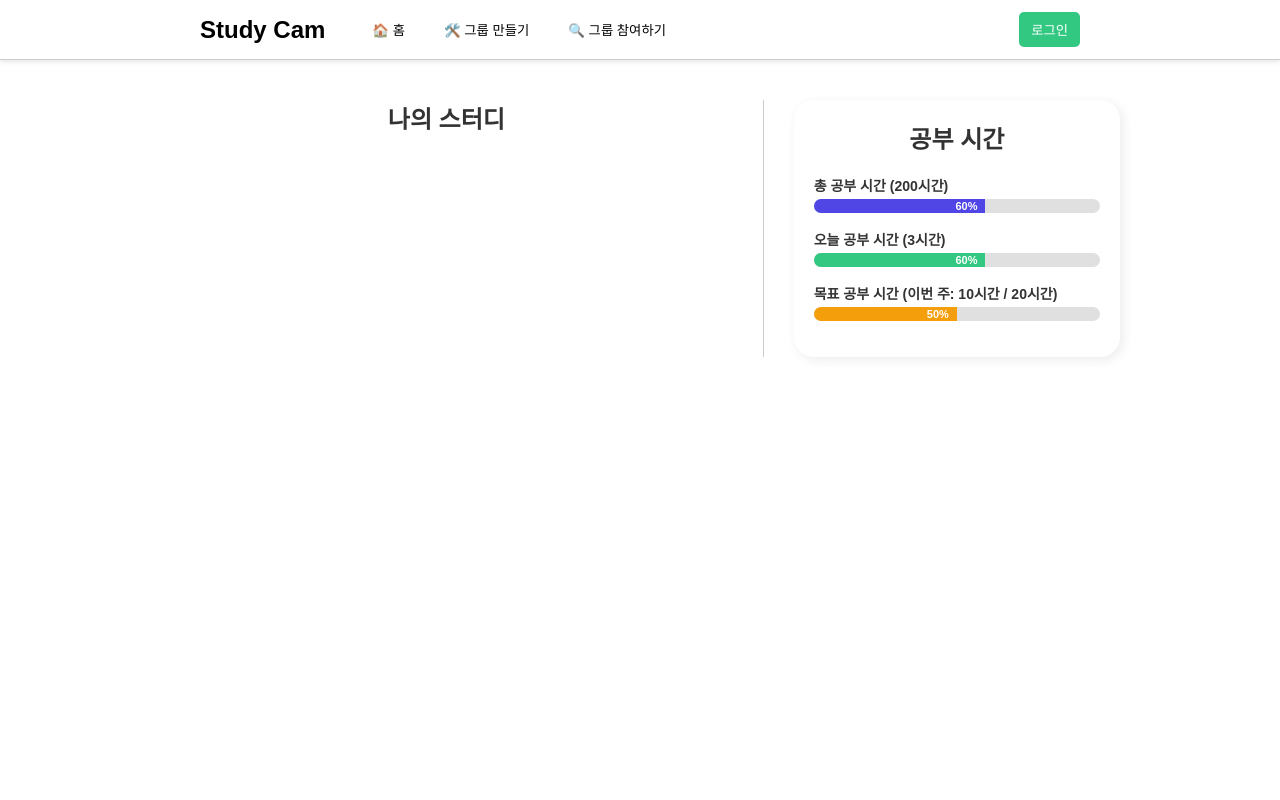
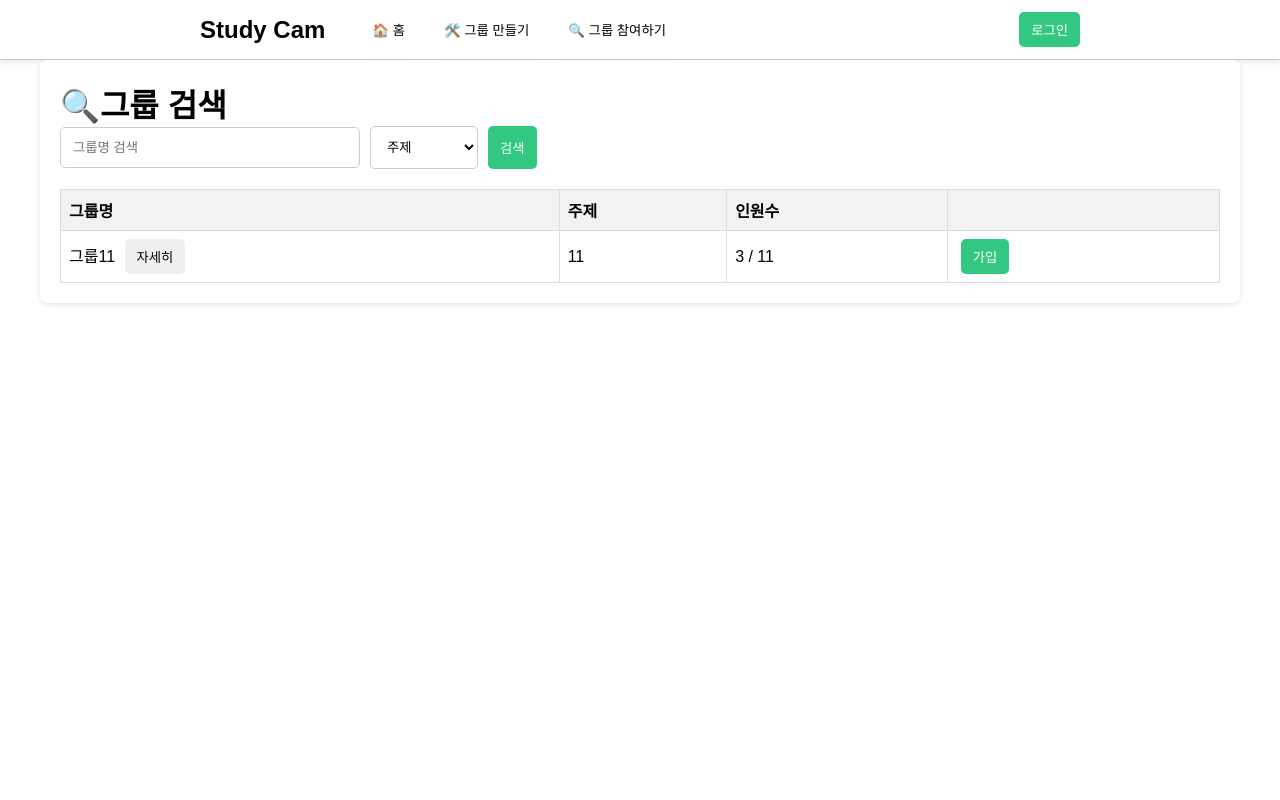
Before and after one commit to ggam9/PBL2, a Flask app: template templates/my_page.html in a window 1280 px wide. Run offline with Flask 3, Linux system fonts and the light colour scheme; the template is opened without the code that fills it: values that come from a table or form of the project are taken from there, others are empty; parts of the project's set-up code (start-up, migrations or seed data) failed here and were passed over.

Commit message:
my_page.html

```diff
--- a/templates/my_page.html
+++ b/templates/my_page.html
@@ -1,218 +1,217 @@
 {% extends "base.html" %}
 
-{% block title %}마이페이지{% endblock %}
+{% block title %}그룹 검색{% endblock %}
 
 {% block content %}
+<!DOCTYPE html>
+<html lang="ko">
+<head>
+  <meta charset="UTF-8">
+  <meta name="viewport" content="width=device-width, initial-scale=1.0"/>
+  <title>🔍그룹 검색</title>
   <style>
+    * {
+      margin: 0;
+      padding: 0;
+      box-sizing: border-box;
+      font-family: Arial, sans-serif;
+    }
+
     body {
-        font-family: Arial, sans-serif;
-        margin: 0;
+      height: 100vh;
+      flex-direction: column;
       background-color: #fff;
     }
 
-    .container {
-        max-width: 1000px;
-        margin: 40px auto;
-        padding: 0 20px;
+    .topbar {
+      background: #fff;
+      padding: 0 200px;
       display: flex;
-        gap: 20px;
+      justify-content: space-between;
+      align-items: center;
+      box-shadow: 0 2px 5px rgba(0, 0, 0, 0.1);
+      height: 60px;
+      border-bottom: 1px solid #ccc;
     }
 
-    .left-panel {
-        flex: 2;
-    }
-    .separator {
-        width: 1px;
-        background-color: #ccc;
-        margin: 0 10px;
-    }
-    .right-panel {
-        flex: 1;
-        background-color: white;
-        border-radius: 20px;
-        box-shadow: 3px 3px 12px rgba(0, 0, 0, 0.08);
-        padding: 20px;
-        display: flex;
-        flex-direction: column;
-        justify-content: flex-start;
+    .topbar a {
+      font-size: 22px;
+      font-weight: bold;
+      color: #000;
+      text-decoration: none;
     }
 
-    .panel-header {
-        text-align: center;
+    .container {
+  width: 100%; /* 전체 너비 사용 */
+  max-width: 1200px; /* 최대 너비 설정 */
+  margin: 0 auto; /* 중앙 정렬 */
+  padding: 20px; /* 적절한 패딩 설정 */
+  background-color: #fff;
+  box-shadow: 0 2px 5px rgba(0, 0, 0, 0.1);
+  border-radius: 8px;
+}
+
+    .search-box {
+      display: flex;
+      align-items: center;
       margin-bottom: 20px;
     }
 
-    .panel-header h3 {
-        font-size: 24px;
-        font-weight: bold;
-        color: #333;
+    .search-box input {
+      padding: 12px;
+      margin-right: 10px;
+      border: 1px solid #ccc;
+      border-radius: 5px;
+      width: 100%;
+      max-width: 300px;
+      background: #fff;
     }
 
-    .card-grid {
-        display: grid;
-        grid-template-columns: repeat(auto-fill, minmax(300px, 1fr));
-        gap: 20px;
+    .search-box select {
+      padding: 12px;
+      margin-right: 10px;
+      border: 1px solid #ccc;
+      border-radius: 5px;
+      background: #fff;
     }
 
-    .card-box {
-        background-color: white;
-        border-radius: 20px;
-        box-shadow: 3px 3px 12px rgba(0, 0, 0, 0.08);
-        transition: transform 0.2s, box-shadow 0.2s;
+    .search-box button {
+      padding: 12px;
+      background: #32c882;
+      border: none;
+      border-radius: 5px;
+      color: white;
       cursor: pointer;
-        overflow: hidden;
-        display: flex;
-        flex-direction: column;
     }
 
-    .card-box:hover {
-        transform: translateY(-5px);
-        box-shadow: 5px 5px 18px rgba(0, 0, 0, 0.12);
+    .search-box button:hover {
+      background-color: #28a874;
+      transition: 0.2s;
     }
 
-    .card-content {
-        padding: 20px;
-        flex: 1;
-        display: flex;
-        flex-direction: column;
-        justify-content: space-between;
+    .table {
+      width: 100%;
+      border-collapse: collapse;
+      margin-top: 20px;
     }
 
-    .card-title {
-        font-size: 20px;
-        font-weight: bold;
-        color: #333;
-        margin-bottom: 10px;
+    .table th, .table td {
+      border: 1px solid #ddd;
+      padding: 8px;
+      text-align: left;
     }
 
-    .card-desc {
-        font-size: 14px;
-        color: #666;
-        margin-bottom: 8px;
+    .table th {
+      background-color: #f2f2f2;
     }
 
-    .card-btn {
-        align-self: flex-start;
-        padding: 10px 20px;
-        background-color: #32c882;
-        color: white;
+    .btn {
+      padding: 8px 12px;
       border: none;
-        border-radius: 8px;
-        font-weight: bold;
-        text-decoration: none;
-        transition: background-color 0.2s;
+      border-radius: 5px;
+      cursor: pointer;
+      margin: 0 5px;
     }
 
-    .card-btn:hover {
-        background-color: #206f4a;
-    }
-
-    .stats {
-        flex: 1;
-    }
-
-    .stats h4 {
-        font-size: 18px;
-        margin-bottom: 10px;
-        color: #333;
-    }
-
-    .stats p {
-        font-size: 14px;
-        margin-bottom: 16px;
-        color: #666;
-    }
-
-    .set-btn {
-        padding: 12px;
+    .btn-primary {
       background-color: #32c882;
-        color: white;
-        border: none;
-        border-radius: 8px;
-        font-weight: bold;
-        text-align: center;
-        text-decoration: none;
-        transition: background-color 0.2s;
-    }
-
-    .set-btn:hover {
-        background-color: #206f4a;
-    }
-    .study-info {
-        flex: 2;
-        min-width: 200px;
-    }
-    .progress-title {
-        font-size: 14px;
-        font-weight: bold;
-        margin-bottom: 4px;
-        color: #333;
-    }
-
-    .progress-bar {
-        width: 100%;
-        background-color: #e0e0e0;
-        border-radius: 10px;
-        overflow: hidden;
-        margin-bottom: 16px;
-        height: 14px;
-    }
-
-    .progress-fill {
-        height: 100%;
-        text-align: right;
-        padding-right: 8px;
-        line-height: 14px;
-        font-size: 11px;
-        font-weight: bold;
       color: white;
     }
 
-    .bar-total { background-color: #4f46e5; }
-    .bar-today { background-color: #32c882; }
-    .bar-goal { background-color: #f59e0b; }
+    .btn-secondary {
+      background-color: #f2f2f2;
+      color: black;
+    }
+
+    .btn-danger {
+      background-color: #f44336;
+      color: white;
+    }
+
+    .btn-success {
+      background-color: #32c882;
+      color: white;
+    }
+    .btn-success:hover{
+      background-color: #28a874;
+      transition: 0.2s;
+    }
   </style>
+</head>
+<body>
+  <div class="container">
+    <h1>🔍그룹 검색</h1>
+    <!-- 검색 박스 및 필터 추가 -->
+    <div class="search-box">
+      <input type="text" id="search-keyword" placeholder="그룹명 검색">
+      <select id="topic-filter">
+        <option value="">주제</option>
+        <option value="프로그래밍">프로그래밍</option>
+        <option value="언어">언어</option>
+        <option value="자격증">자격증</option>
+      </select>
+      <button onclick="filterGroups()">검색</button>
+    </div>
 
-<div class="container">
-    <div class="left-panel">
-        <div class="panel-header">
-            <h3>나의 스터디</h3>
+    <div class="mt-4">
+      <table class="table">
+        <thead>
+          <tr>
+            <th>그룹명</th>
+            <th>주제</th>
+            <th>인원수</th>
+            <th></th>
+          </tr>
+        </thead>
+        <tbody id="group-list">
+          {% for post in posts %}
+          <tr>
+            <td>
+              <span>{{ post.title }}</span>
+              <button class="btn btn-link" onclick="toggleDetails({{ post.id }})">자세히</button>
+              <div id="details-{{ post.id }}" class="details" style="display: none;">
+                <p>소개글: {{ post.content }}</p>
               </div>
-        <div class="card-grid">
-            {% for pu in joined_posts %}
-            <div class="card-box" onclick="location.href='{{ url_for('group_page', post_id=pu.post.id) }}'">
-                <div class="card-content">
-                    <div>
-                        <div class="card-title">{{ pu.post.title }}</div>
-                        <div class="card-desc">인원 수: {{ pu.post.member_count }}명</div>
-                        <div class="card-desc">주제: {{ pu.post.subject }}</div>
-                    </div>
-                    <a href="{{ url_for('group_page', post_id=pu.post.id) }}" class="card-btn">바로 가기</a>
+            </td>
+            <td>{{ post.topic }}</td>
+            <td>{{ post.participants|length }} / {{ post.max_participants }}</td>
+            <td>
+              <form action="{{ url_for('join_post', post_id=post.id) }}" method="post" style="display:inline;">
+                <button type="submit" class="btn btn-success">가입</button>
+              </form>
+            </td>
+          </tr>
+          {% endfor %}
+        </tbody>
+      </table>
     </div>
   </div>
-            {% endfor %}
-        </div>
-    </div>
-    <div class="separator"></div>
-    <div class="right-panel">
-        <div class="panel-header">
-            <h3>공부 시간</h3>
-        </div>
-        <div class="study-info">
-            <div class="progress-title">총 공부 시간 (200시간)</div>
-            <div class="progress-bar">
-                <div class="progress-fill bar-total" style="width: 60%;">60%</div>
-            </div>
 
-            <div class="progress-title">오늘 공부 시간 (3시간)</div>
-            <div class="progress-bar">
-                <div class="progress-fill bar-today" style="width: 60%;">60%</div>
-            </div>
+  <script>
+    function filterGroups() {
+      var keyword = document.getElementById('search-keyword').value.toLowerCase();
+      var topic = document.getElementById('topic-filter').value.toLowerCase();
+      var rows = document.querySelectorAll('#group-list tr');
+      rows.forEach(function(row) {
+        var title = row.querySelector('td:nth-child(2) span').innerText.toLowerCase();
+        var rowTopic = row.querySelector('td:nth-child(3)').innerText.toLowerCase();
+        if ((title.includes(keyword) || keyword === '') && (rowTopic.includes(topic) || topic === '')) {
+          row.style.display = '';
+        } else {
+          row.style.display = 'none';
+        }
+      });
+    }
 
-            <div class="progress-title">목표 공부 시간 (이번 주: 10시간 / 20시간)</div>
-                <div class="progress-bar">
-            <div class="progress-fill bar-goal" style="width: 50%;">50%</div>
-          </div>
-    </div>
-</div>
+    function toggleDetails(postId) {
+      var detailsDiv = document.getElementById('details-' + postId);
+      if (detailsDiv.style.display === 'none') {
+        detailsDiv.style.display = 'block';
+      } else {
+        detailsDiv.style.display = 'none';
+      }
+    }
+  </script>
+</body>
+</html>
 {% endblock %}
```
Lines whose indentation alone changed are shown as unchanged.
